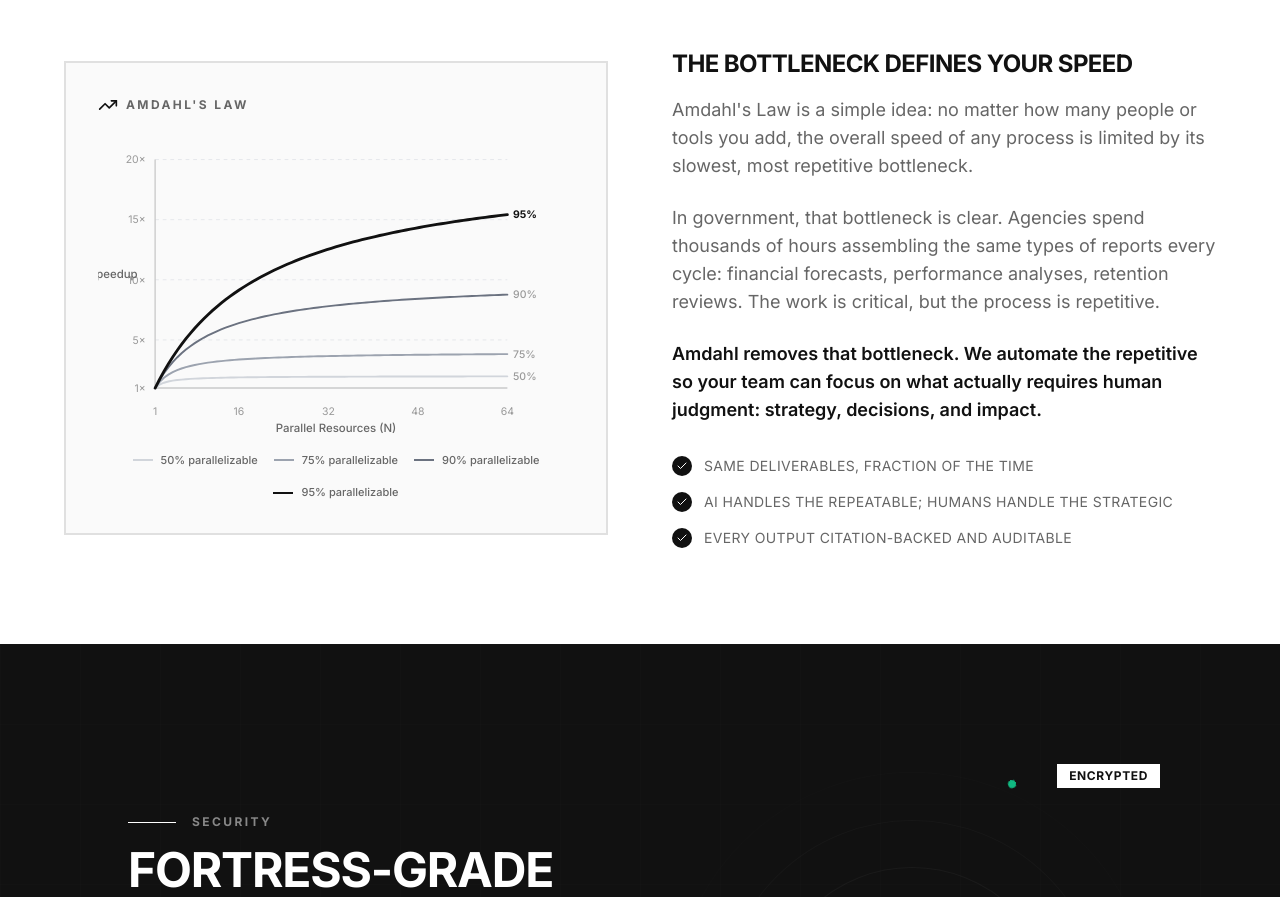
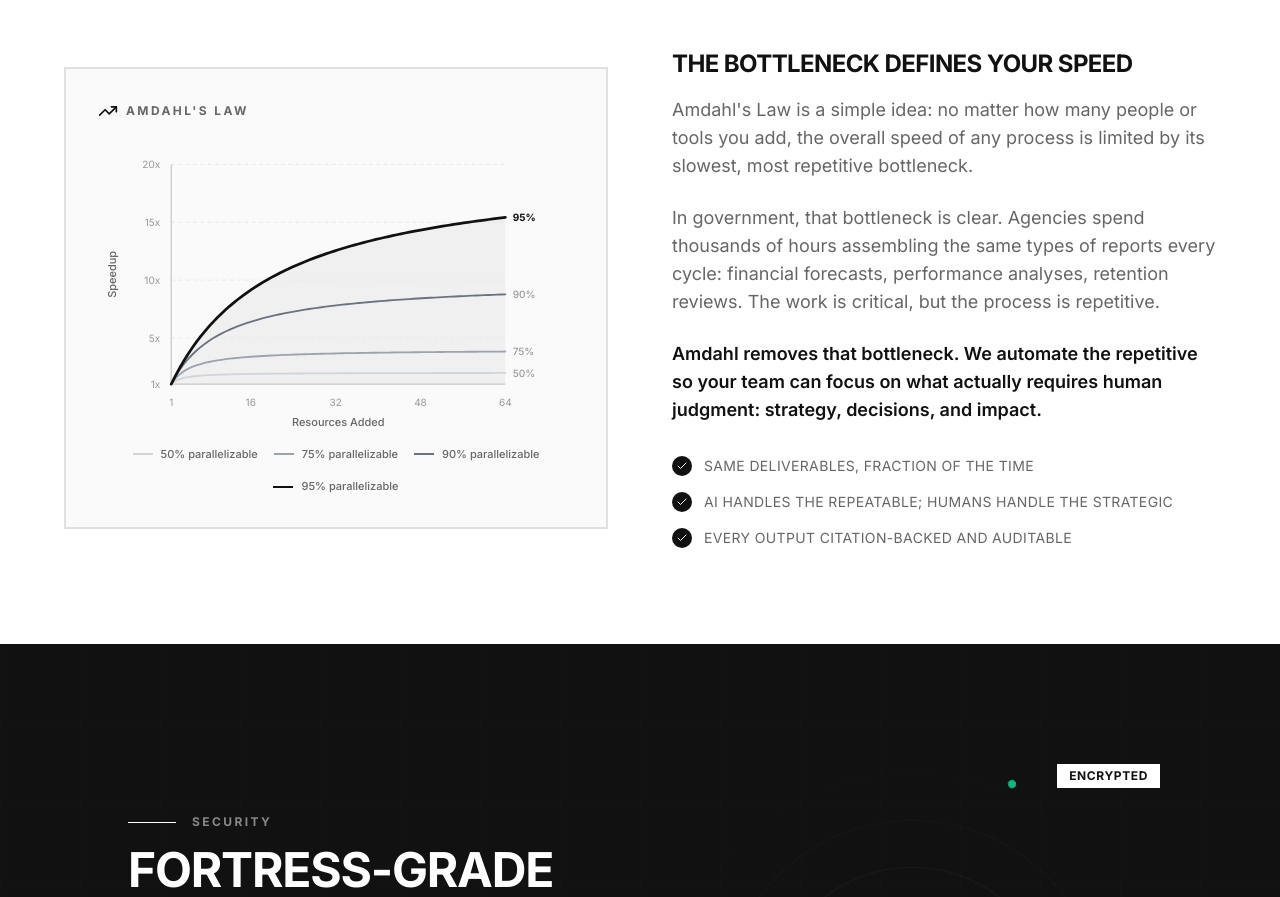
Before and after one commit to AaravMohanty/Amdahl-Website, a React (Vite) app: page / in a window 1280 px wide. Shown: the part 1720-2617 px from the top of the page. Built offline with nearby package versions, Linux system fonts and the light colour scheme.

Commit message:
fix: Amdahl chart Y-axis clipping, friendlier labels, shaded area

```diff
--- a/src/pages/Home.tsx
+++ b/src/pages/Home.tsx
@@ -23,9 +23,9 @@
   { p: 0.95, label: '95%', color: '#111' },
 ]
 
-const CHART_W = 500
+const CHART_W = 520
 const CHART_H = 320
-const PADDING = { top: 30, right: 70, bottom: 50, left: 60 }
+const PADDING = { top: 30, right: 75, bottom: 50, left: 80 }
 const PLOT_W = CHART_W - PADDING.left - PADDING.right
 const PLOT_H = CHART_H - PADDING.top - PADDING.bottom
 const MAX_N = 64
@@ -38,13 +38,34 @@
   const ref = useRef<SVGSVGElement>(null)
   const isInView = useInView(ref, { once: true, margin: '-100px' })
 
+  // Build the filled area path for the 95% curve
+  const fillPoints = generateCurvePoints(0.95, MAX_N, 80)
+  const fillD =
+    fillPoints
+      .map((pt, i) => {
+        const x = toSvgX(pt.x)
+        const y = toSvgY(Math.min(pt.y, MAX_S))
+        return `${i === 0 ? 'M' : 'L'}${x},${y}`
+      })
+      .join(' ') +
+    ` L${toSvgX(MAX_N)},${toSvgY(1)} L${toSvgX(1)},${toSvgY(1)} Z`
+
   return (
     <svg
       ref={ref}
       viewBox={`0 0 ${CHART_W} ${CHART_H}`}
       className="w-full h-auto"
-      style={{ maxWidth: 560 }}
+      style={{ maxWidth: 580 }}
     >
+      {/* Subtle fill under 95% curve */}
+      <motion.path
+        d={fillD}
+        fill="#111"
+        initial={{ opacity: 0 }}
+        animate={isInView ? { opacity: 0.04 } : { opacity: 0 }}
+        transition={{ duration: 1.5, delay: 0.8 }}
+      />
+
       {/* Grid lines */}
       {[1, 5, 10, 15, 20].map((s) => (
         <g key={`grid-${s}`}>
@@ -58,13 +79,13 @@
             strokeDasharray={s === 1 ? '0' : '4 4'}
           />
           <text
-            x={PADDING.left - 10}
+            x={PADDING.left - 12}
             y={toSvgY(s) + 4}
             textAnchor="end"
-            className="fill-[#999] text-[11px]"
+            className="fill-[#999]"
             style={{ fontSize: 11, fontFamily: 'Inter, sans-serif' }}
           >
-            {s}×
+            {s}x
           </text>
         </g>
       ))}
@@ -74,32 +95,34 @@
         <text
           key={`xlabel-${n}`}
           x={toSvgX(n)}
-          y={PADDING.top + PLOT_H + 28}
+          y={PADDING.top + PLOT_H + 24}
           textAnchor="middle"
-          className="fill-[#999] text-[11px]"
+          className="fill-[#999]"
           style={{ fontSize: 11, fontFamily: 'Inter, sans-serif' }}
         >
-          {n}
+          {n === 1 ? '1' : `${n}`}
         </text>
       ))}
 
-      {/* Axis labels */}
+      {/* X-axis label */}
       <text
-        x={CHART_W / 2}
+        x={PADDING.left + PLOT_W / 2}
         y={CHART_H - 4}
         textAnchor="middle"
-        className="fill-[#666] font-medium"
-        style={{ fontSize: 12, fontFamily: 'Inter, sans-serif' }}
+        className="fill-[#666]"
+        style={{ fontSize: 12, fontFamily: 'Inter, sans-serif', fontWeight: 500 }}
       >
-        Parallel Resources (N)
+        Resources Added
       </text>
+
+      {/* Y-axis label */}
       <text
-        x={16}
-        y={PADDING.top + PLOT_H / 2}
+        x={0}
+        y={0}
         textAnchor="middle"
-        className="fill-[#666] font-medium"
-        style={{ fontSize: 12, fontFamily: 'Inter, sans-serif', writingMode: 'vertical-rl' }}
-        transform={`rotate(-90, 16, ${PADDING.top + PLOT_H / 2})`}
+        className="fill-[#666]"
+        style={{ fontSize: 12, fontFamily: 'Inter, sans-serif', fontWeight: 500 }}
+        transform={`translate(20, ${PADDING.top + PLOT_H / 2}) rotate(-90)`}
       >
         Speedup
       </text>
@@ -134,7 +157,7 @@
           })
           .join(' ')
         const lastPt = points[points.length - 1]
-        const labelX = toSvgX(lastPt.x) + 6
+        const labelX = toSvgX(lastPt.x) + 8
         const labelY = toSvgY(Math.min(lastPt.y, MAX_S))
 
         return (
```
